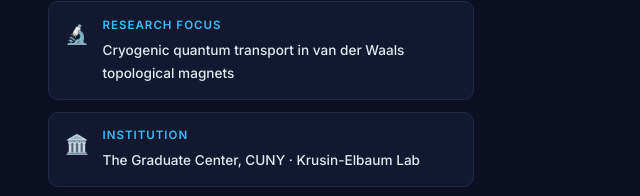
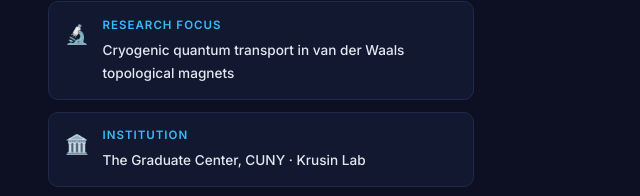
Before and after one commit to tamannaafrin12/tamannaafrin12.github.io, a plain HTML site: page index.html in a window 1280 px wide. Shown: the part 1551-1747 px from the top of the page, 616-1256 px from the left. Drawn offline with Linux system fonts and the light colour scheme.

Commit message:
Update index.html

```diff
--- a/index.html
+++ b/index.html
@@ -353,7 +353,7 @@
       </div>
       <div class="about-highlight">
         <div class="highlight-item"><span class="hi-icon">🔬</span><div><div class="hi-label">Research Focus</div><div class="hi-value">Cryogenic quantum transport in van der Waals topological magnets</div></div></div>
-        <div class="highlight-item"><span class="hi-icon">🏛️</span><div><div class="hi-label">Institution</div><div class="hi-value">The Graduate Center, CUNY · Krusin-Elbaum Lab</div></div></div>
+        <div class="highlight-item"><span class="hi-icon">🏛️</span><div><div class="hi-label">Institution</div><div class="hi-value">The Graduate Center, CUNY · Krusin Lab</div></div></div>
         <div class="highlight-item"><span class="hi-icon">📍</span><div><div class="hi-label">Location</div><div class="hi-value">New York, United States</div></div></div>
         <div class="highlight-item"><span class="hi-icon">📧</span><div><div class="hi-label">Contact</div><div class="hi-value">tamanna.afrin12@gmail.com</div></div></div>
       </div>
```
